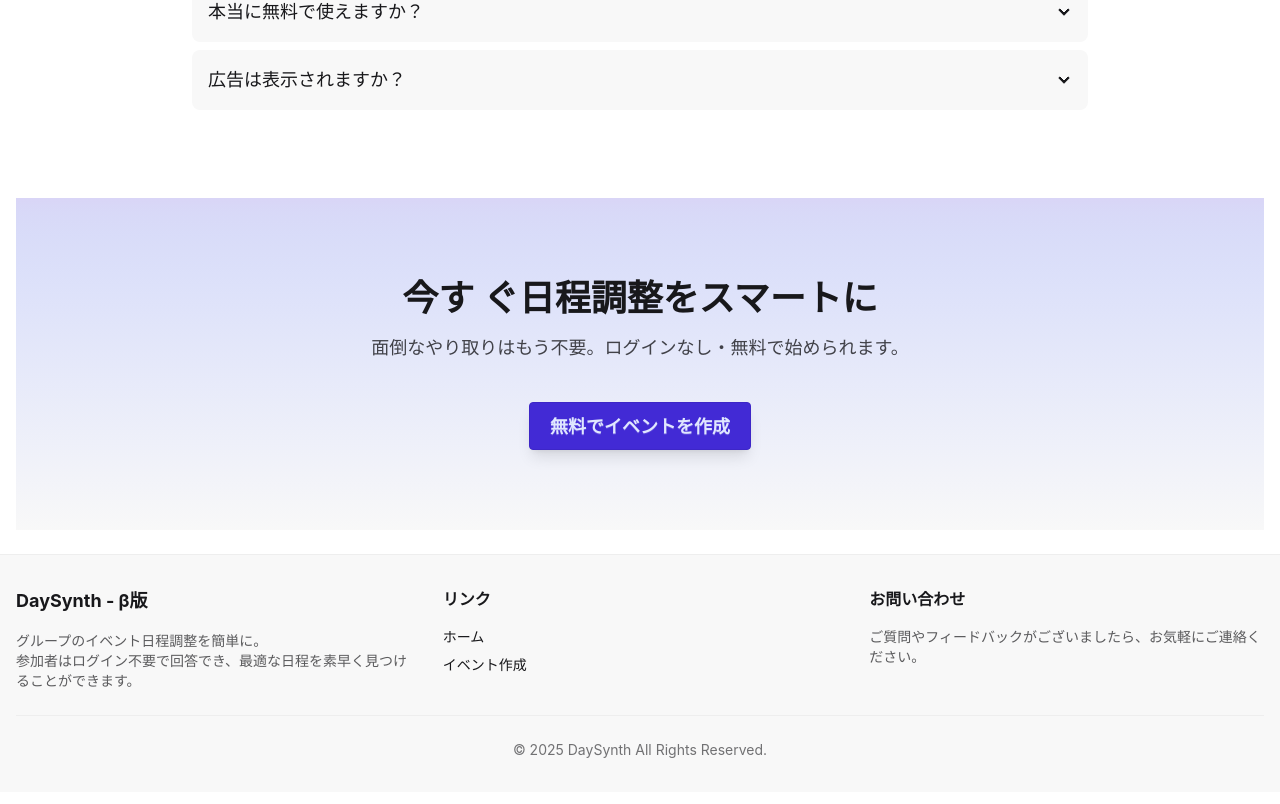
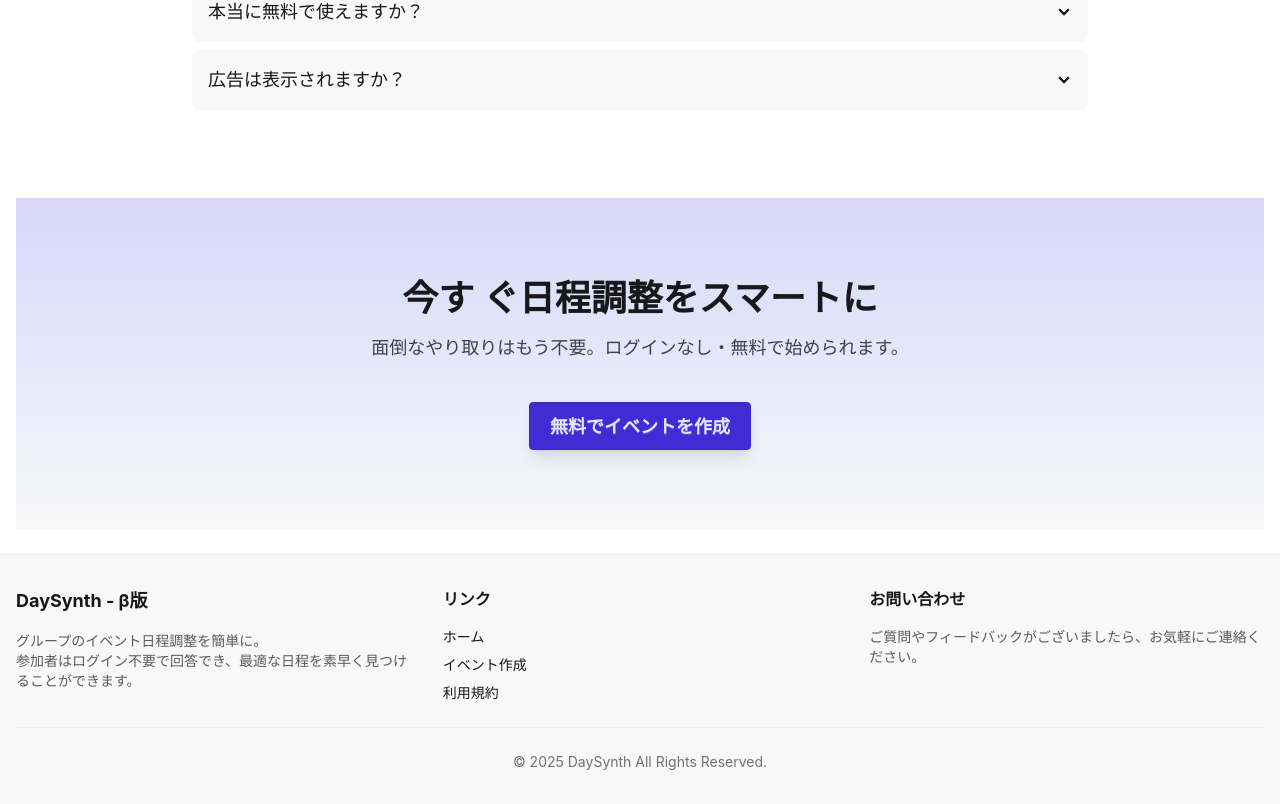
Before and after one commit to takemasa32/multi-schedule-app, a Next.js app: page / in a window 1280 px wide. Shown: the part 2581-3385 px from the top of the page. Built offline with nearby package versions, Linux system fonts and the light colour scheme.

Commit message:
フッターに利用規約へのリンクを追加しました。

```diff
--- a/src/components/layout/Footer.tsx
+++ b/src/components/layout/Footer.tsx
@@ -30,6 +30,11 @@ export default function Footer() {
                   イベント作成
                 </Link>
               </li>
+              <li>
+                <Link href="/terms" className="hover:text-primary transition">
+                  利用規約
+                </Link>
+              </li>
             </ul>
           </div>
 
```
